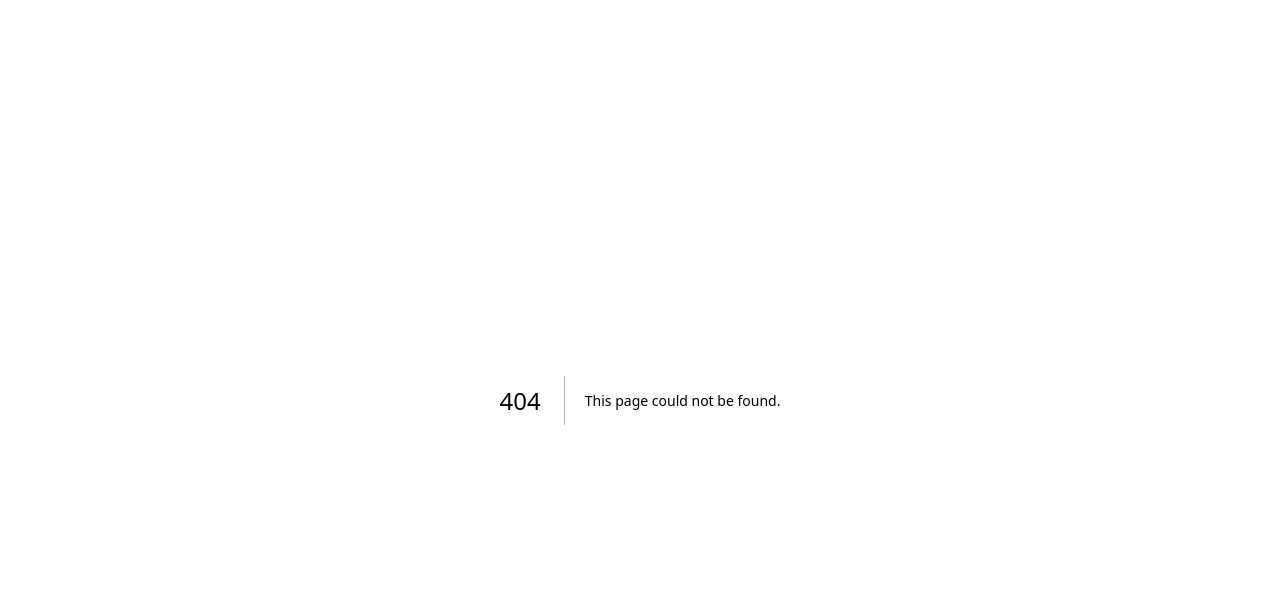
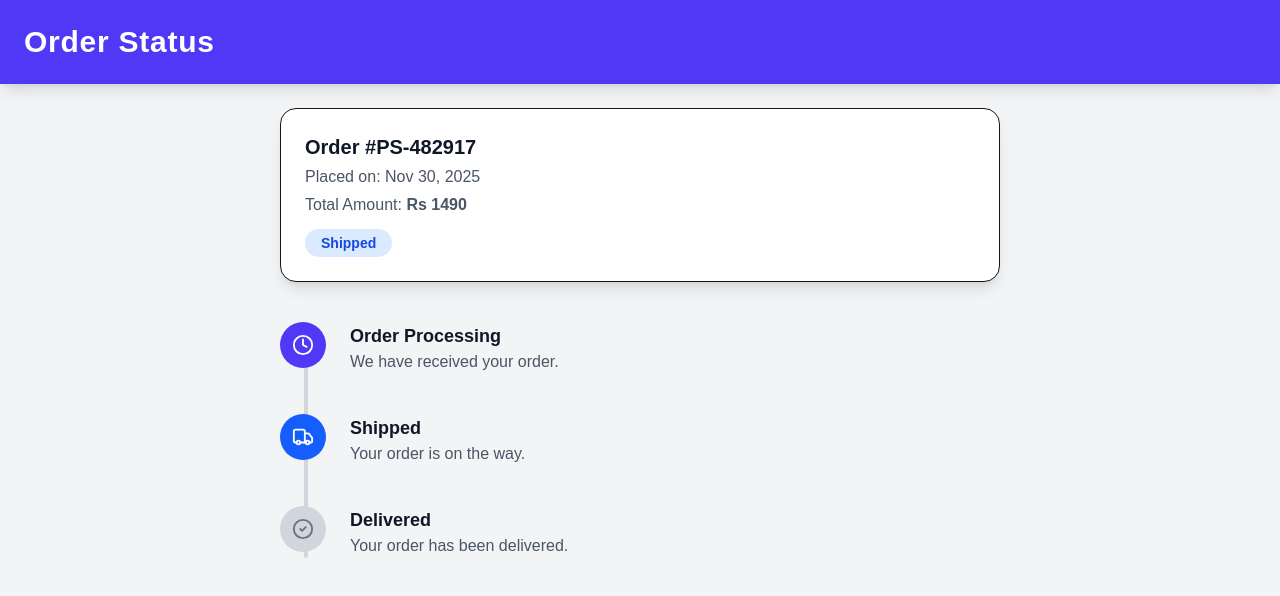
Before and after one commit to Asharkhan468/multi-vendor-ecommerce, a Next.js app: page /orderStatus in a window 1280 px wide. Before the commit this address had no page. Shown: the top 596 px of the page. Built offline with nearby package versions, Linux system fonts and the light colour scheme.

Commit message:
FRONTEND DONE

```diff
--- /dev/null
+++ b/app/orderStatus/page.tsx
@@ -0,0 +1,105 @@
+"use client";
+
+import React from "react";
+import { Package, Truck, CheckCircle2, Clock } from "lucide-react";
+
+export default function OrderStatusPage() {
+  const order = {
+    id: "PS-482917",
+    date: "Nov 30, 2025",
+    total: 1490,
+    status: "Shipped", // Processing | Shipped | Delivered | Cancelled
+  };
+
+  return (
+    <div className="min-h-screen bg-gray-100">
+
+      {/* Header */}
+      <div className="bg-indigo-600 text-white py-6 px-6 shadow-lg">
+        <h1 className="text-3xl font-bold tracking-wide">Order Status</h1>
+      </div>
+
+      {/* Container */}
+      <div className="max-w-3xl mx-auto p-6">
+
+        {/* Order Card */}
+        <div className="bg-white rounded-2xl shadow-lg p-6 border">
+          <h2 className="text-xl font-bold text-gray-900">Order #{order.id}</h2>
+          <p className="text-gray-600 mt-1">Placed on: {order.date}</p>
+          <p className="text-gray-600 mt-1">Total Amount: <b>Rs {order.total}</b></p>
+
+          {/* Badge */}
+          <span
+            className={`mt-3 inline-block px-4 py-1 rounded-full text-sm font-semibold
+              ${
+                order.status === "Processing"
+                  ? "bg-yellow-100 text-yellow-700"
+                  : order.status === "Shipped"
+                  ? "bg-blue-100 text-blue-700"
+                  : order.status === "Delivered"
+                  ? "bg-green-100 text-green-700"
+                  : "bg-red-100 text-red-700"
+              }`}
+          >
+            {order.status}
+          </span>
+        </div>
+
+        {/* Timeline */}
+        <div className="relative mt-10">
+
+          {/* Vertical Line */}
+          <div className="absolute left-6 top-0 h-full w-1 bg-gray-300 rounded-full"></div>
+
+          {/* Step 1 */}
+          <div className="flex items-start mb-10">
+            <div className="bg-indigo-600 text-white p-3 rounded-full z-10">
+              <Clock size={22} />
+            </div>
+            <div className="ml-6">
+              <h3 className="text-lg font-semibold text-gray-900">
+                Order Processing
+              </h3>
+              <p className="text-gray-600">We have received your order.</p>
+            </div>
+          </div>
+
+          {/* Step 2 */}
+          <div className="flex items-start mb-10">
+            <div
+              className={`p-3 rounded-full z-10 ${
+                order.status === "Shipped" || order.status === "Delivered"
+                  ? "bg-blue-600 text-white"
+                  : "bg-gray-300 text-gray-500"
+              }`}
+            >
+              <Truck size={22} />
+            </div>
+            <div className="ml-6">
+              <h3 className="text-lg font-semibold text-gray-900">Shipped</h3>
+              <p className="text-gray-600">Your order is on the way.</p>
+            </div>
+          </div>
+
+          {/* Step 3 */}
+          <div className="flex items-start">
+            <div
+              className={`p-3 rounded-full z-10 ${
+                order.status === "Delivered"
+                  ? "bg-green-600 text-white"
+                  : "bg-gray-300 text-gray-500"
+              }`}
+            >
+              <CheckCircle2 size={22} />
+            </div>
+            <div className="ml-6">
+              <h3 className="text-lg font-semibold text-gray-900">Delivered</h3>
+              <p className="text-gray-600">Your order has been delivered.</p>
+            </div>
+          </div>
+
+        </div>
+      </div>
+    </div>
+  );
+}
--- /dev/null
+++ b/app/profile/page.tsx
@@ -0,0 +1,82 @@
+"use client";
+
+import React, { useState } from "react";
+import { Camera, Pencil } from "lucide-react";
+
+export default function ProfilePage() {
+  const [name, setName] = useState("Ashar Khan");
+  const [email, setEmail] = useState("ashar@example.com");
+
+  const [editName, setEditName] = useState(false);
+  const [editEmail, setEditEmail] = useState(false);
+
+  return (
+    <div className="min-h-screen bg-gradient-to-br from-gray-100 to-gray-300 flex items-center justify-center px-4 py-10">
+
+      {/* Solid White Card */}
+      <div className="bg-white shadow-2xl rounded-3xl p-8 w-full max-w-md text-center">
+
+        {/* Profile Image */}
+        <div className="relative w-36 h-36 mx-auto">
+          <img
+            src="/profile.png"
+            className="w-36 h-36 rounded-full object-cover border-4 border-gray-200 shadow-lg"
+            alt="Profile"
+          />
+
+          {/* Edit Image Button */}
+          <button className="absolute bottom-1 right-1 bg-indigo-600 text-white w-10 h-10 flex items-center justify-center rounded-full shadow hover:scale-105 transition">
+            <Camera size={20} />
+          </button>
+        </div>
+
+        {/* Name */}
+        <div className="mt-6">
+          {editName ? (
+            <input
+              type="text"
+              value={name}
+              onChange={(e) => setName(e.target.value)}
+              className="bg-gray-100 text-gray-900 text-center py-2 px-3 rounded-xl outline-none border border-gray-300 w-full"
+            />
+          ) : (
+            <h2 className="text-2xl font-bold text-gray-900">{name}</h2>
+          )}
+
+          <button
+            onClick={() => setEditName(!editName)}
+            className="mt-2 text-indigo-600 hover:text-indigo-800 transition"
+          >
+            <Pencil size={18} />
+          </button>
+        </div>
+
+        {/* Email */}
+        <div className="mt-4">
+          {editEmail ? (
+            <input
+              type="email"
+              value={email}
+              onChange={(e) => setEmail(e.target.value)}
+              className="bg-gray-100 text-gray-900 text-center py-2 px-3 rounded-xl outline-none border border-gray-300 w-full"
+            />
+          ) : (
+            <p className="text-gray-600">{email}</p>
+          )}
+
+          {/* <button
+            onClick={() => setEditEmail(!editEmail)}
+            className="mt-2 text-indigo-600 hover:text-indigo-800 transition"
+          >
+            <Pencil size={18} />
+          </button> */}
+        </div>
+
+        {/* Save Button */}
+        <button className="w-full mt-8 bg-indigo-600 text-white font-semibold py-3 rounded-xl hover:bg-indigo-700 transition shadow-md">
+          Save Changes
+        </button>
+      </div>
+    </div>
+  );
+}
--- a/components/UserHeader.tsx
+++ b/components/UserHeader.tsx
@@ -1,7 +1,7 @@
 "use client";
 
 import React from "react";
-import { ShoppingCart, Search } from "lucide-react";
+import { ShoppingCart, Search, User, PackageSearch } from "lucide-react";
 import { useRouter } from "next/navigation";
 
 type HeaderProps = {
@@ -20,12 +20,12 @@ export default function Header({ search, setSearch }: HeaderProps) {
           {/* Logo */}
           <h1
             className="text-3xl font-bold tracking-wide cursor-pointer"
-            onClick={() => router.push("/")} // Navigate to home
+            onClick={() => router.push("/")}
           >
             Premium Store
           </h1>
 
-          {/* Search + Cart */}
+          {/* Search + Cart + Profile + Order Status */}
           <div className="flex items-center gap-6">
             {/* Search */}
             <div className="relative w-64">
@@ -41,6 +41,23 @@ export default function Header({ search, setSearch }: HeaderProps) {
                 className="w-full bg-white text-gray-800 pl-10 pr-4 py-2 rounded-xl shadow-sm focus:ring-2 focus:ring-blue-400 outline-none"
               />
             </div>
+
+            {/* Order Status */}
+            <div
+              className="cursor-pointer flex items-center gap-2 hover:text-gray-200 transition"
+              onClick={() => router.push("/orderStatus")}
+            >
+              <PackageSearch size={24} />
+              <span className="text-sm font-medium">Order Status</span>
+            </div>
+
+            {/* Profile Image (or default icon) */}
+            <img
+              src="/profile.png"
+              onClick={() => router.push("/profile")}
+              className="w-10 h-10 rounded-full border-2 border-white cursor-pointer hover:scale-110 transition object-cover"
+              alt="Profile"
+            />
 
             {/* Cart */}
             <div
@@ -60,10 +77,25 @@ export default function Header({ search, setSearch }: HeaderProps) {
           {/* Logo */}
           <h1
             className="text-2xl font-bold tracking-wide cursor-pointer"
-            onClick={() => router.push("/")} // Navigate to home
+            onClick={() => router.push("/")}
           >
             Premium Store
           </h1>
+
+          <div className="flex items-center gap-4">
+            {/* Profile Image */}
+            <img
+              src="/profile.png"
+              onClick={() => router.push("/profile")}
+              className="w-9 h-9 rounded-full border border-white cursor-pointer"
+            />
+
+            {/* Order Status Icon */}
+            <PackageSearch
+              size={26}
+              className="cursor-pointer"
+              onClick={() => router.push("/orderStatus")}
+            />
 
             {/* Cart */}
             <div
@@ -74,6 +106,7 @@ export default function Header({ search, setSearch }: HeaderProps) {
               <span className="absolute -top-2 -right-2 text-xs bg-red-500 text-white rounded-full px-2">
                 0
               </span>
+            </div>
           </div>
         </div>
 
```
Lines whose indentation alone changed are shown as unchanged.
